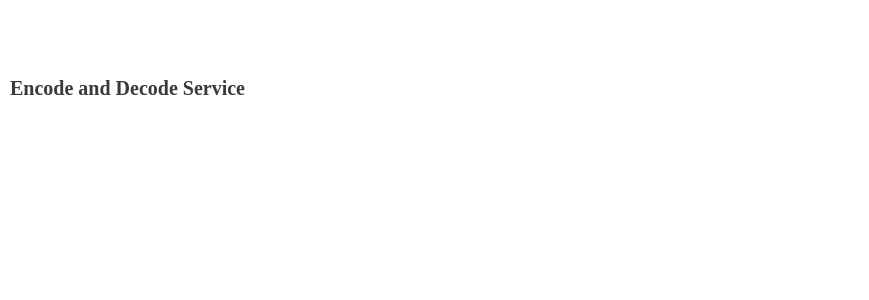
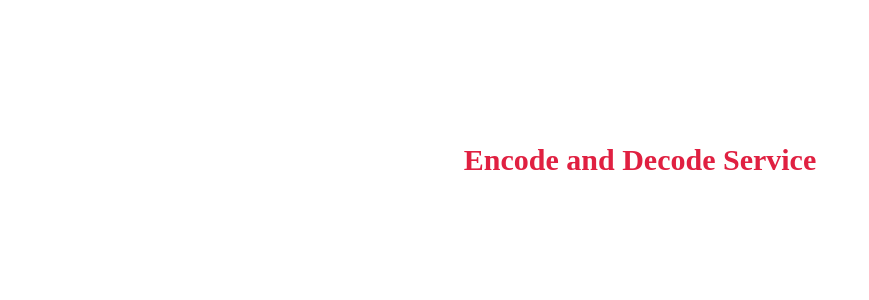
Before and after one commit to bernardosertorio/Going2, a React (Create React App) app in the folder frontend/: page / in a window 1280 px wide. Shown: the top 300 px of the page, without its empty margins (0-869 px from the left). Built offline with nearby package versions, Linux system fonts and the light colour scheme.

Commit message:
styling component header

```diff
--- a/frontend/src/components/Header/styles.ts
+++ b/frontend/src/components/Header/styles.ts
@@ -1,22 +1,18 @@
 import styled from 'styled-components';
 
 export const Container = styled.header`
-  font-size: 48px;
-  color: #3a3a3a;
-  max-width: 450px;
-  line-height: 56px;
-  margin-top: 60px;
-  a {
-    display: flex;
-    text-decoration: none;
-    color: #a8a8b3;
-    transition: color 0.2;
-    &:hover {
-      color: #666;
-    }
+  width: 100%;
+  max-width: 1120px;
+  height: 20rem;
+  margin: 0 auto;
+
+  display: flex;
+  align-items: center;
+  justify-content: center;
+
+  h1 {
+    font-size: 30px;
+    color: #E02041;
   }
-  h1 {
-    font-size: 20px;
-    margin-left: 10px;
-  }
+
 `;
```
